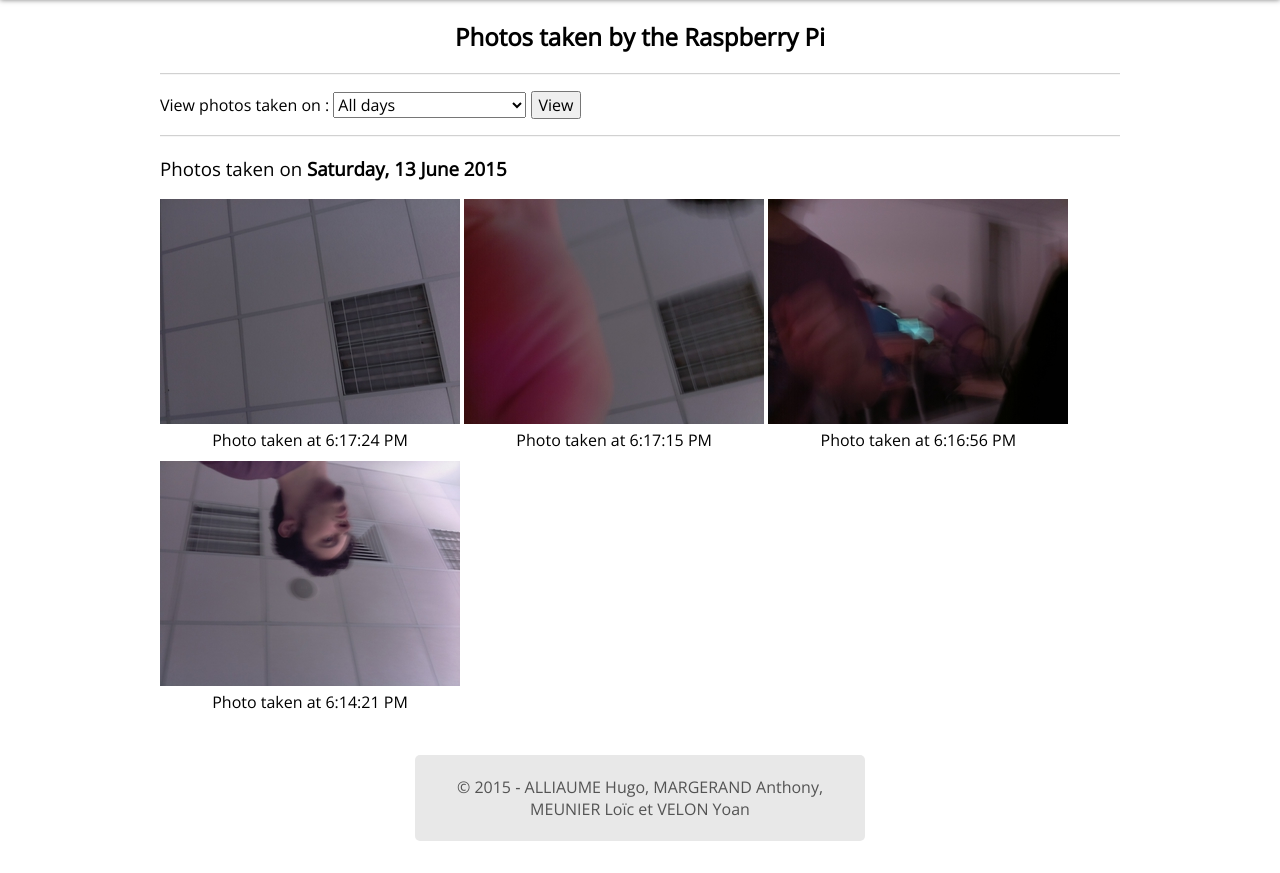
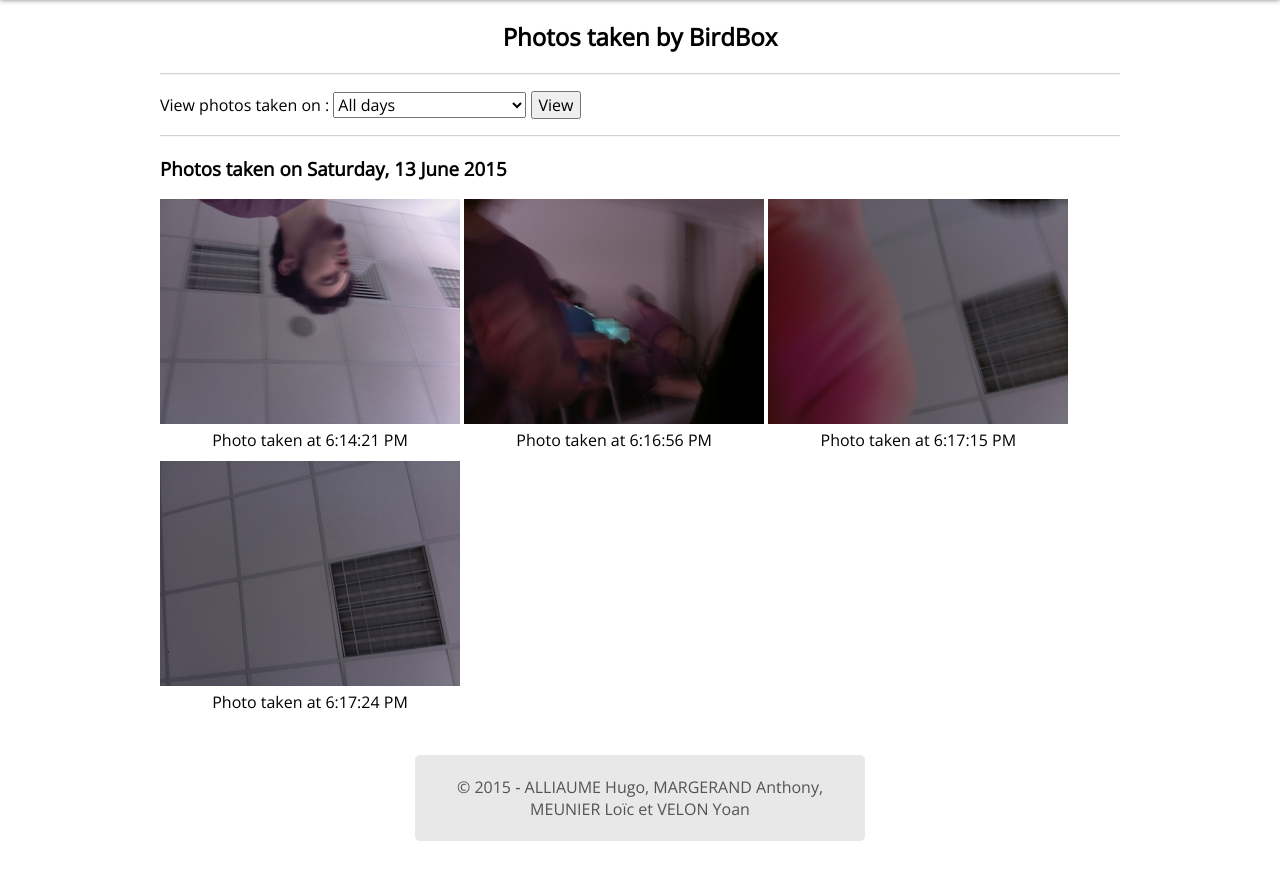
Before and after one commit to Kocal/BirdBox, a PHP site: page /photos.php in a window 1280 px wide. Shown: the part 149-1022 px from the top of the page. Run offline with PHP 8.4, Linux system fonts and the light colour scheme.

Commit message:
Le tri des photos se fait désormais correctement

```diff
--- a/public/photos.php
+++ b/public/photos.php
@@ -27,10 +27,10 @@ foreach ($files as $file) {
     list($date, $heure) = explode('_', str_replace($dir . '/', '', explode('.', $file)[0]));
 
 //    var_dump('--');
-//    var_dump($date);
-//    var_dump($heure);
-//    var_dump(parse_date($date));
-//    var_dump(parse_heure($heure));
+    //    var_dump($date);
+    //    var_dump($heure);
+    //    var_dump(parse_date($date));
+    //    var_dump(parse_heure($heure));
 
     $thumbnail = $dir . '/' . $date . '_' . $heure . '_thumbnail.jpg';
 
@@ -55,15 +55,21 @@ foreach ($files as $file) {
     ];
 }
 
-$pics = array_reverse($pics);
+/**
+ * Tri des photos par ordre décroissant de date
+ */
+ksort($pics);
 
+/**
+ * Tri des photos par ordre décroissant de timestamp
+ */
 foreach($pics as $k => $blbl) {
-	usort($pics[$k], 'sortByTimestamp');
+    usort($pics[$k], 'sortByTimestamp');
 }
 
 ?>
     <main role="main">
-        <h2 class="page-title">Photos taken by the Raspberry Pi</h2>
+        <h2 class="page-title">Photos taken by BirdBox</h2>
         <hr/>
         <p>
             <form action="" method="get">
@@ -82,14 +88,10 @@ foreach($pics as $k => $blbl) {
         <section>
             <?php if(empty($_GET['date']) || !empty($_GET['date']) && $_GET['date'] === 'all'): ?>
                 <?php foreach($pics as $date => $lesPhotos): ?>
-                    <?php
-                        $lesPhotos = array_reverse($lesPhotos);
-                    ?>
-
-                    <h3 class="thin">Photos taken on <b><?= parse_date($date) ?></b></h3>
+                    <h3 class="text-thin">Photos taken on <b><?= parse_date($date) ?></b></h3>
                     <div>
                     <?php foreach($lesPhotos as $photo): ?>
-                        <figure>
+                        <figure class="thumbnail">
                         <a href="<?= $photo['file'] ?>">
                             <img
                                 src="<?= $photo['thumbnail']['file'] ?>"
@@ -105,9 +107,9 @@ foreach($pics as $k => $blbl) {
             <?php endif; ?>
 
             <?php if(!empty($_GET['date']) && isset($pics[$_GET['date']])): ?>
-                <h3 class="thin">Photos taken on <b><?= parse_date($date) ?></b></h3>
+                <h3 class="text-thin">Photos taken on <b><?= parse_date($date) ?></b></h3>
                 <?php foreach($pics[$_GET['date']] as $photo): ?>
-                    <figure>
+                    <figure class="thumbnail">
                         <a href="<?= $photo['file'] ?>">
                             <img
                                 src="<?= $photo['thumbnail']['file'] ?>"
@@ -128,13 +130,8 @@ foreach($pics as $k => $blbl) {
 
     <script>
         var select = document.querySelector('#inputDate');
-
         select.addEventListener('change', function(e) {
-
-            console.log(location.protocol + '//' + location.hostname + '/'  + 'photos.php?date=' + select.value);
-
             location.href = location.protocol + '//' + location.hostname + '/'  + 'photos.php?date=' + select.value;
-
         }, false);
     </script>
 
```
